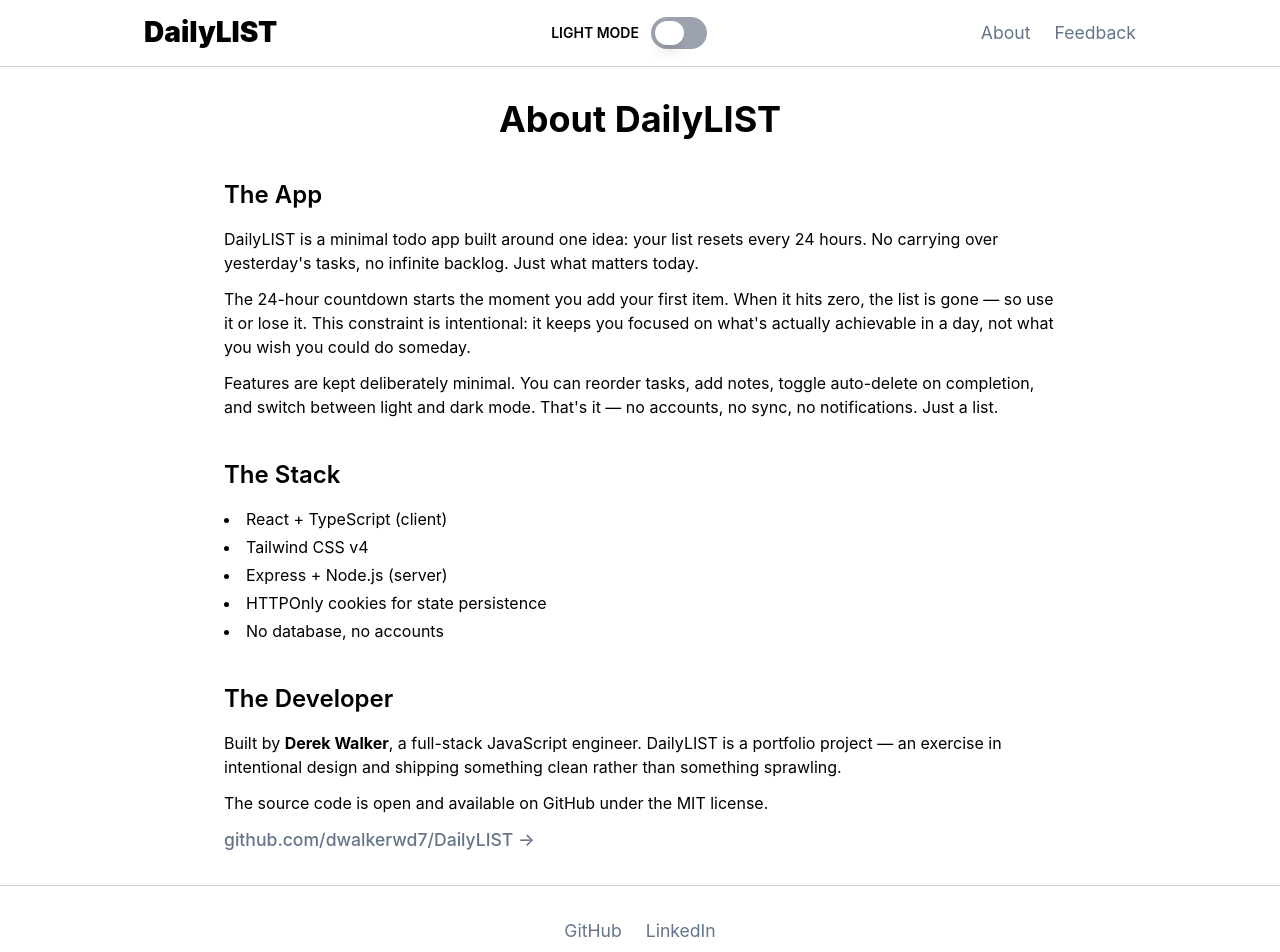
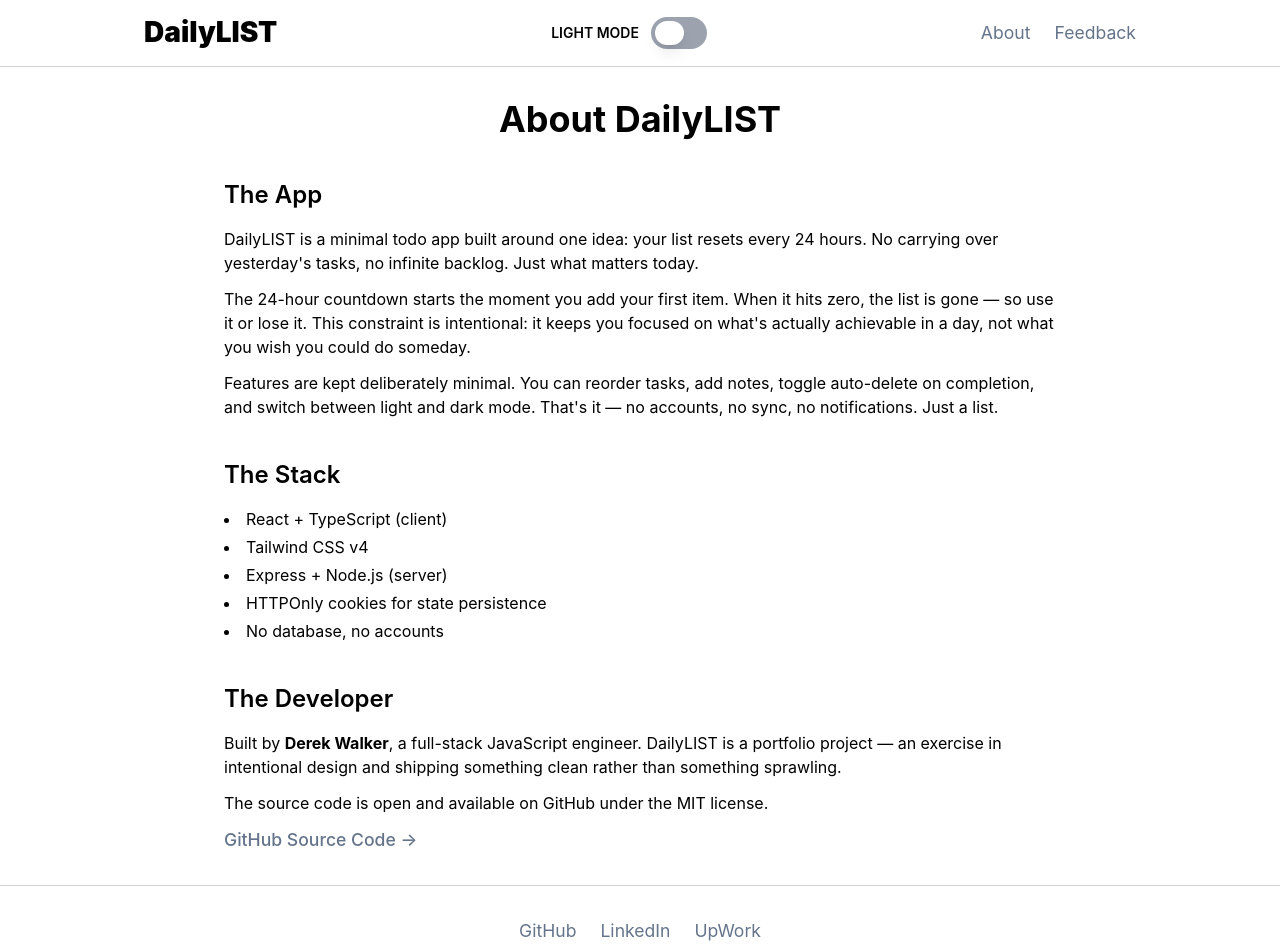
Before and after one commit to dwalkerwd7/DailyLIST, a React (Vite) app in the folder client/: page /about in a window 1280 px wide. Shown: the top 952 px of the page. Built offline with nearby package versions, Linux system fonts and the light colour scheme.

Commit message:
updated about me, added upwork link to footer

```diff
--- a/client/src/components/Footer.tsx
+++ b/client/src/components/Footer.tsx
@@ -4,6 +4,7 @@ export default function Footer() {
   const socialLinks = [
     { label: 'GitHub', href: 'https://github.com/dwalkerwd7' },
     { label: 'LinkedIn', href: 'https://www.linkedin.com/in/derek-walker-a288663a7/' },
+    { label: 'UpWork', href: 'https://www.upwork.com/freelancers/dwalkerwd7' },
   ];
 
   return (
--- a/client/src/pages/About.tsx
+++ b/client/src/pages/About.tsx
@@ -59,7 +59,7 @@ export default function About() {
               rel="noopener noreferrer"
               className="inline-block text-link hover:text-link-hover transition-colors font-medium"
             >
-              github.com/dwalkerwd7/DailyLIST →
+              GitHub Source Code →
             </a>
           </div>
         </section>
```
